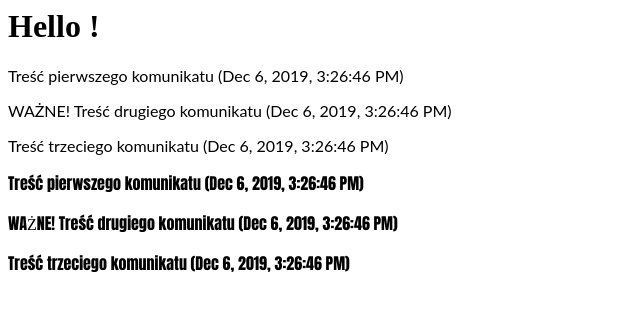
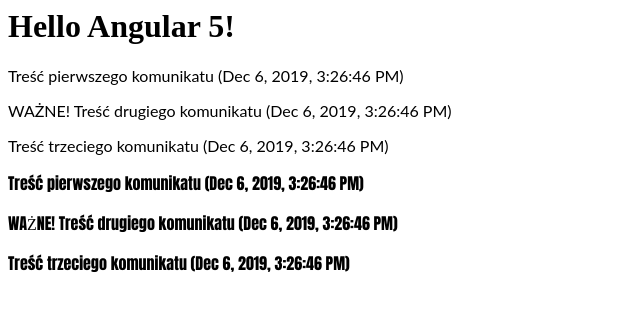
Before and after one commit to AdrianLochowicz/angular-6ykmwf, an Angular app: page / in a window 1280 px wide. Shown: the top 310 px of the page, without its empty margins (0-640 px from the left). Built offline with nearby package versions, Linux system fonts and the light colour scheme.

Commit message:
1 file modified

```diff
--- a/src/app/app.component.html
+++ b/src/app/app.component.html
@@ -1,4 +1,4 @@
-<app-hello>  </app-hello>
+<app-hello  name="{{name}}"> </app-hello>
 
 <div>
   <p *ngFor="let k of komunikaty">
```
